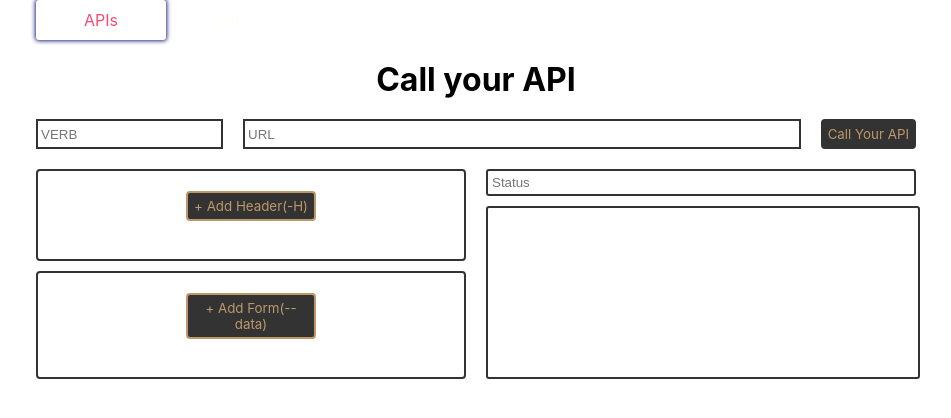
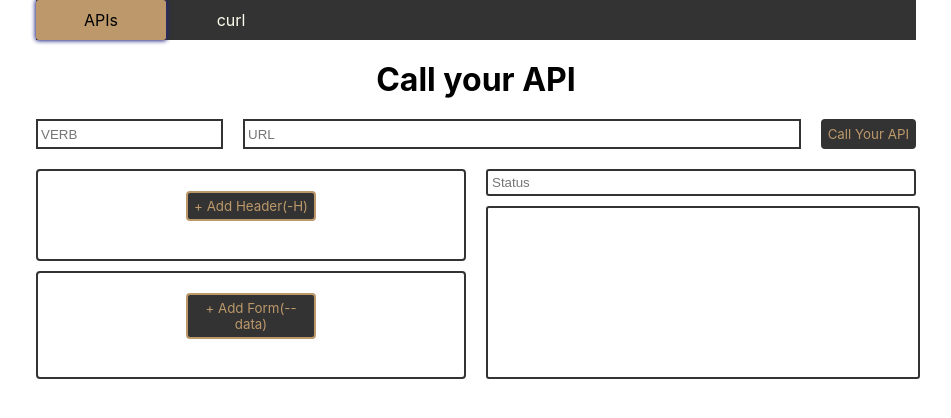
Before and after one commit to mehdishirazi/postman, a React app: page / in a window 1280 px wide. In both pictures the pointer is over the element "APIs". Shown: the top 418 px of the page, without its empty margins (164-1115 px from the left). Built offline with nearby package versions, Linux system fonts and the light colour scheme.

Commit message:
Adding new style

```diff
--- a/src/style/Header.css
+++ b/src/style/Header.css
@@ -2,6 +2,7 @@
     display: flex;
     align-items: flex-start;
     width: 100%;
+    background-color: #333;
 }
 
 .flex-item-one {
@@ -21,15 +22,16 @@
 .api {
     text-align: center;
     padding: 10px;
-    color: black;
+    color: #BC986A;
     width: 110px;
     border-radius: 3px;
     font-family: -apple-system, BlinkMacSystemFont, 'Segoe UI', Roboto, Oxygen, Ubuntu, Cantarell, 'Open Sans', 'Helvetica Neue', sans-serif;
 }
 .api:hover {
+    background-color: #BC986A;
     box-shadow: 0px 0px 4px 1px #242582;
-    border-color: #333;
-    color: #F64C72;
+    border-color: #BC986A;
+    color: black;
 }
 
 .curl {
```
